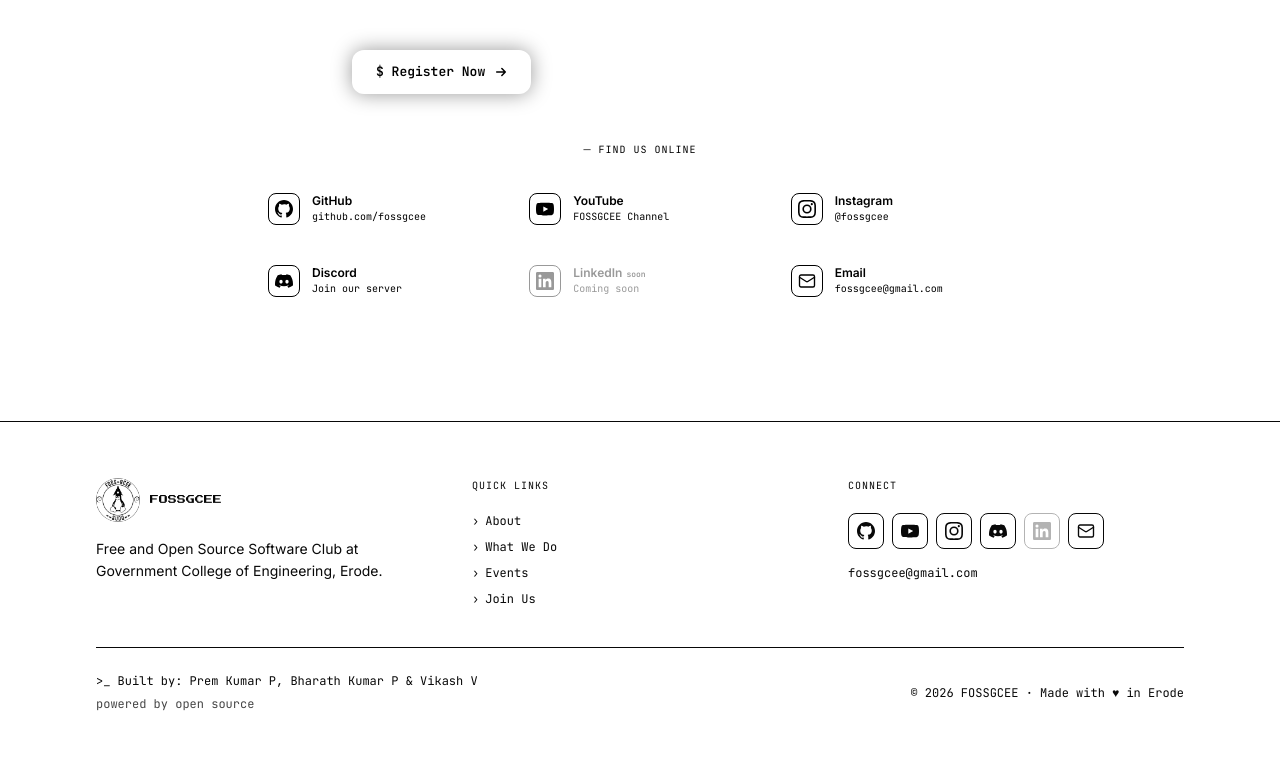
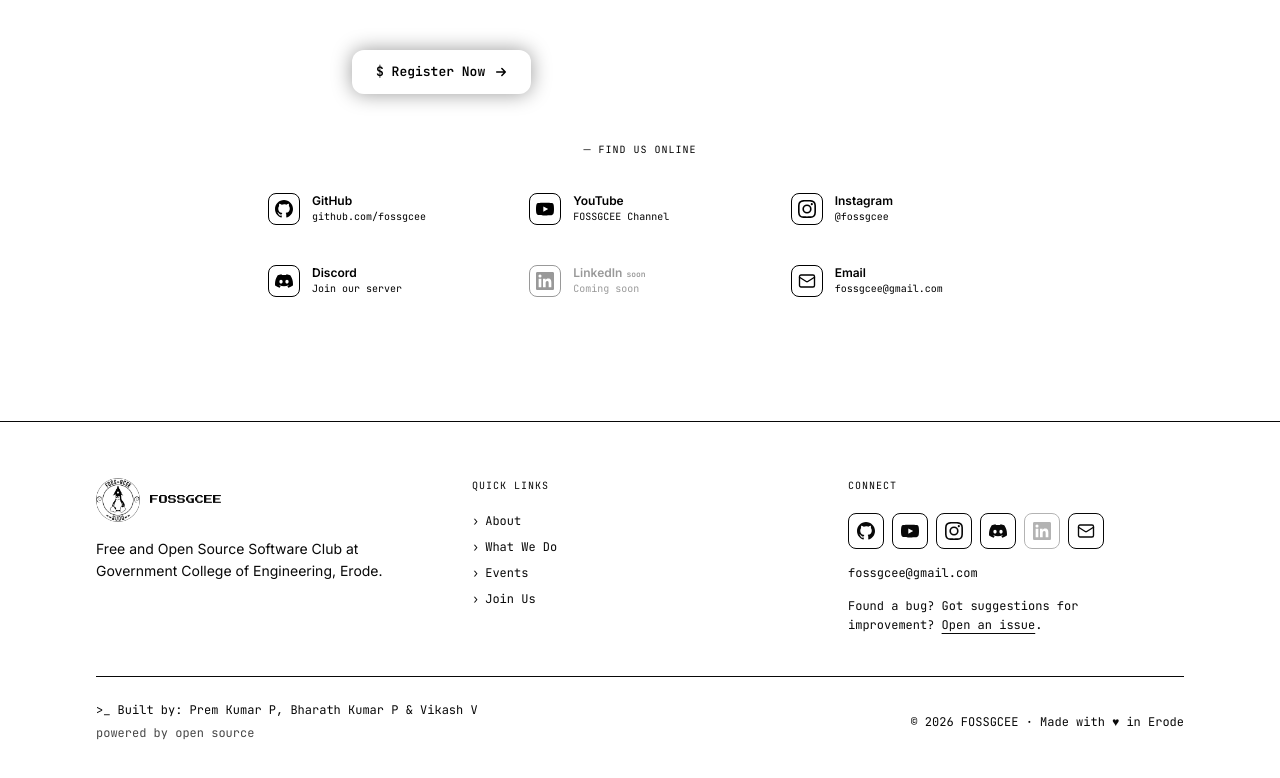
Before and after one commit to fossgcee/foss-gcee-site, a Next.js app: page / in a window 1280 px wide. Shown: the part 3961-4739 px from the top of the page. Built offline with nearby package versions, Linux system fonts and the light colour scheme; no server answers; the database is empty.

Commit message:
Add issue link to footer

```diff
--- a/src/components/Footer.tsx
+++ b/src/components/Footer.tsx
@@ -83,6 +83,18 @@
               ))}
             </div>
             <p className="font-mono text-xs text-muted">fossgcee@gmail.com</p>
+            <p className="mt-4 font-mono text-xs leading-relaxed text-muted-2 max-w-xs">
+              Found a bug? Got suggestions for improvement?{" "}
+              <a
+                href="https://github.com/fossgcee/foss-gcee-site/issues"
+                target="_blank"
+                rel="noopener noreferrer"
+                className="footer-link text-text underline underline-offset-4 decoration-border transition-colors duration-200"
+              >
+                Open an issue
+              </a>
+              .
+            </p>
           </div>
         </div>
 
```
